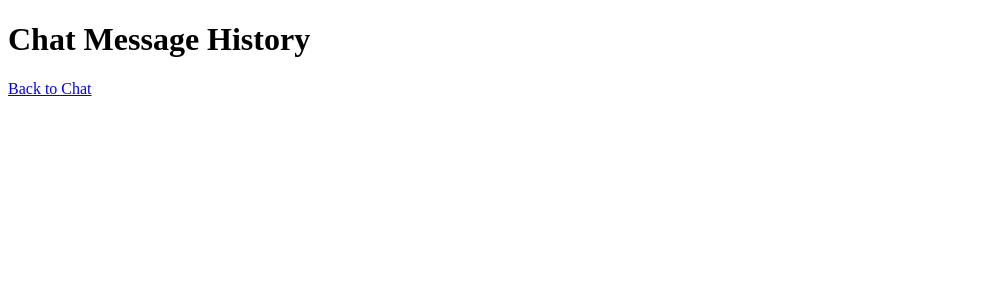
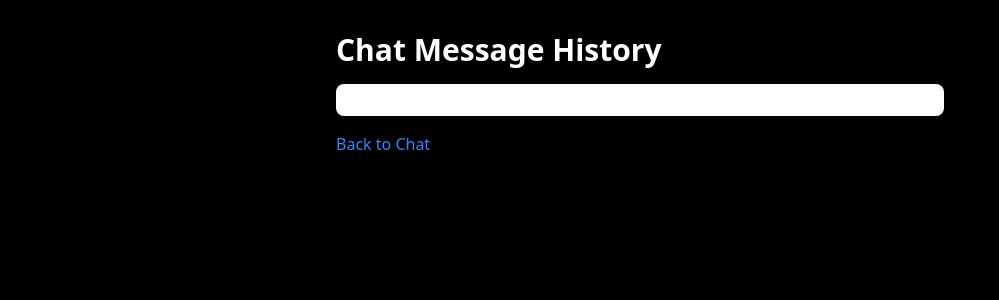
Before and after one commit to augusthottie/chatbot, a Django app: page /history/ in a window 1280 px wide. Shown: the top 300 px of the page, without its empty margins (0-999 px from the left). Run offline with Django 4.2, Linux system fonts and the light colour scheme; the visitor is signed in with stand-in values (Sample User, id 1); data that the repository does not hold is empty.

Commit message:
template

```diff
--- a/templates/history.html
+++ b/templates/history.html
@@ -5,22 +5,37 @@
     <meta charset="UTF-8">
     <meta name="viewport" content="width=device-width, initial-scale=1.0">
     <title>Chat Message History</title>
+    <!-- Add Tailwind CSS link -->
+    <link href="https://cdn.jsdelivr.net/npm/tailwindcss@2.2.15/dist/tailwind.min.css" rel="stylesheet">
 </head>
 
-<body>
-    <h1>Chat Message History</h1>
+<body class="bg-black">
+    <div class="max-w-2xl mx-auto p-8">
+        <h1 class="text-3xl text-white font-semibold mb-4">Chat Message History</h1>
 
-    <ul>
-        {% for chat in message_history %}
-        <li>
-            <p>Message: {{ chat.message }}</p>
-            <p>Response: {{ chat.response }}</p>
-            <p>Sent at: {{ chat.timestamp }}</p>
-        </li>
-        {% endfor %}
-    </ul>
+        <ul class="bg-white shadow-md p-4 rounded-lg">
+            {% for chat in message_history %}
+            <li class="mb-4">
+                <div class="mb-2">
+                    <span class="text-gray-600 font-semibold">Message:</span>
+                    <p class="ml-2">{{ chat.message }}</p>
+                </div>
+                <div class="mb-2">
+                    <span class="text-gray-600 font-semibold">Response:</span>
+                    <p class="ml-2">{{ chat.response }}</p>
+                </div>
+                <div class="text-gray-500">
+                    <span class="font-semibold">Sent at:</span>
+                    <p class="ml-2">{{ chat.timestamp }}</p>
+                </div>
+            </li>
+            {% endfor %}
+        </ul>
 
-    <a href="{% url 'chatbot' %}">Back to Chat</a>
+        <a href="{% url 'chatbot' %}" class="mt-4 text-blue-500 inline-block hover:underline">
+            Back to Chat
+        </a>
+    </div>
 </body>
 
 </html>
```
Also changed, not shown: templates/settings.html (+21 -7 lines).
